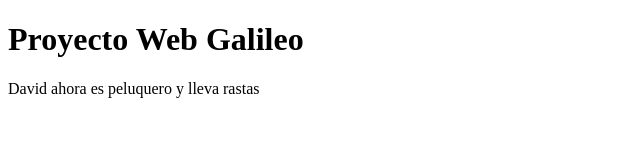
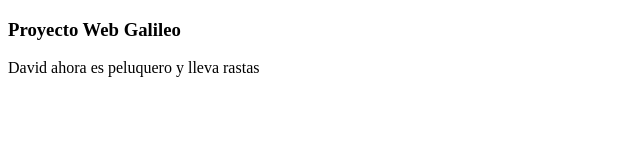
Before and after one commit to mariodiazfm/repo, a plain HTML site: page index.html in a window 1280 px wide. Shown: the whole page, without its empty margins (0-640 px from the left). Drawn offline with Linux system fonts and the light colour scheme.

Commit message:
~ Modified heading h1 to h3 in html file

```diff
--- a/index.html
+++ b/index.html
@@ -4,7 +4,7 @@
         <title>Proyecto Web Galileo</title>
     </head>
     <body>
-        <h1>Proyecto Web Galileo</h1>
+        <h3>Proyecto Web Galileo</h3>
         <p>David ahora es peluquero y lleva rastas</p>
     </body>
 </html>
```
